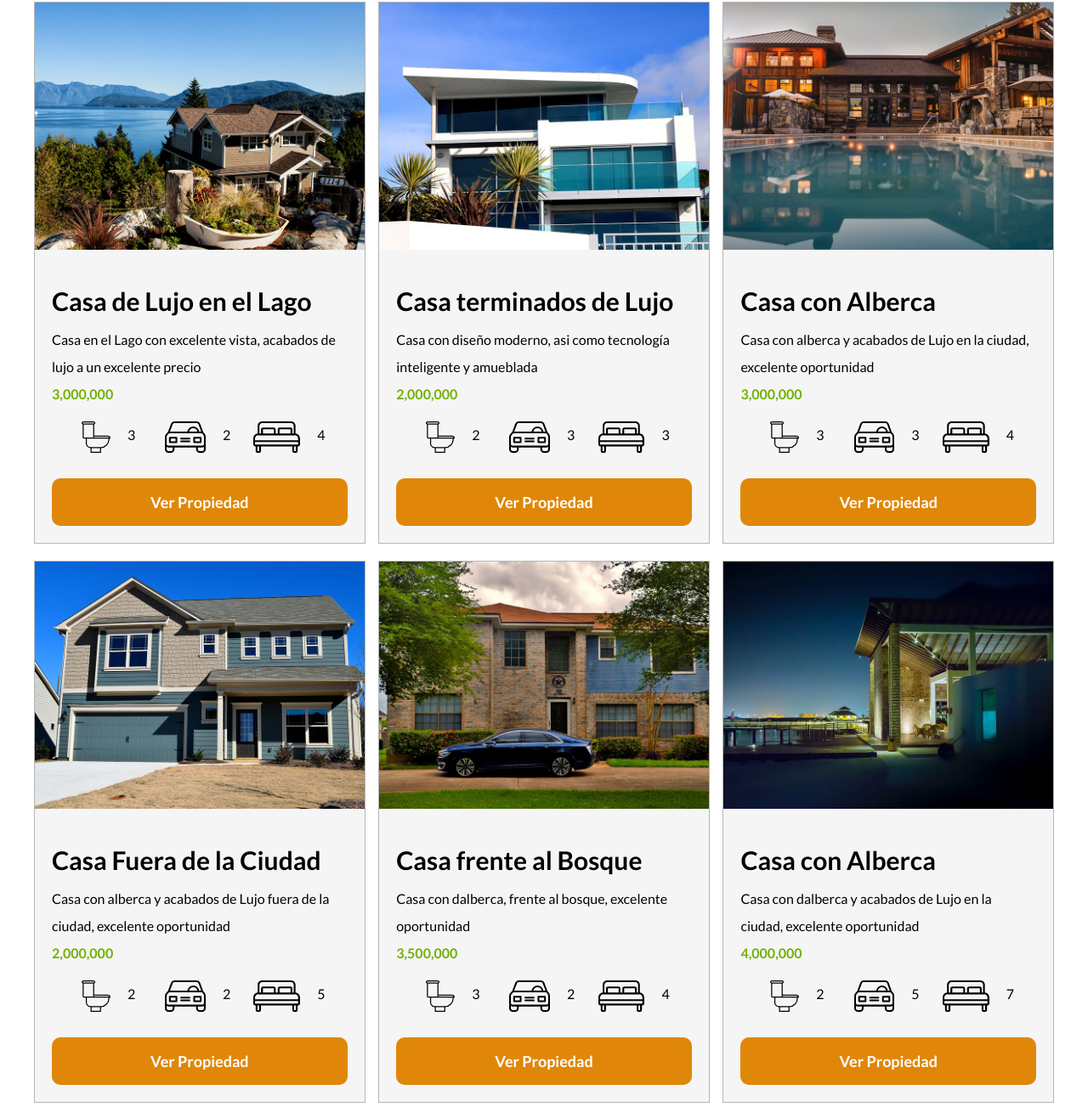
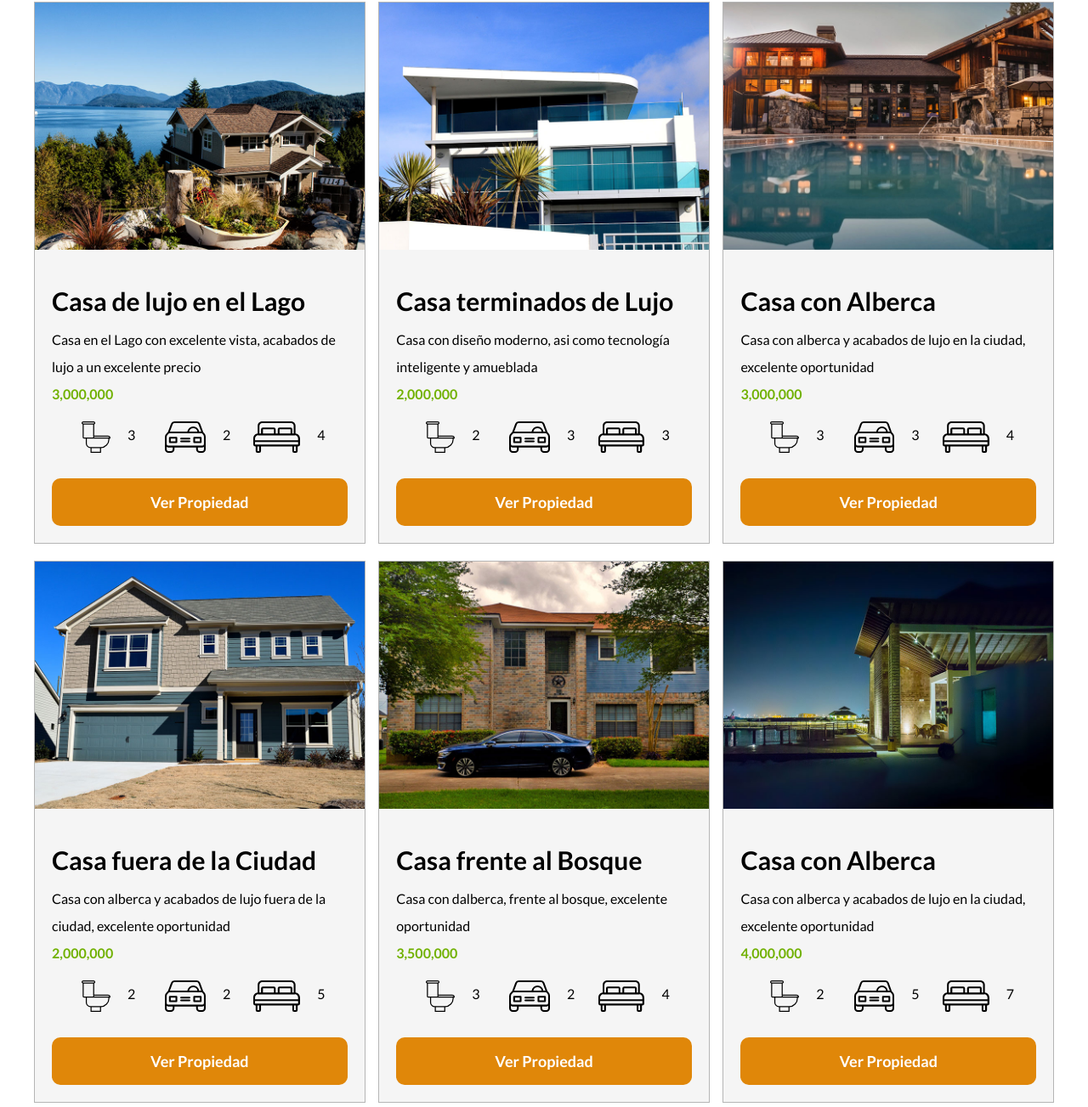
Before and after one commit to AlanWegner/AlanWegner.github.io, a plain HTML site: page anuncios.html in a window 1280 px wide. Shown: the part 256-1559 px from the top of the page at 85% size. Drawn offline with Linux system fonts and the light colour scheme.

Commit message:
Correciones

```diff
--- a/anuncios.html
+++ b/anuncios.html
@@ -43,7 +43,7 @@
             <div class="anuncio">
                 <img src="img/anuncio1.jpg" alt="Anuncio Casa de Lujo en el Lago">
                 <div class="contenido-anuncio">
-                    <h3>Casa de Lujo en el Lago</h3>
+                    <h3>Casa de lujo en el Lago</h3>
                     <p>Casa en el Lago con excelente vista, acabados de lujo a un excelente precio</p>
                     <p class="precio">3,000,000</p>
                     <ul class="iconos-caracteristicas">
@@ -92,7 +92,7 @@
                 <img src="img/anuncio3.jpg" alt="Anuncio Casa con Alberca">
                 <div class="contenido-anuncio">
                     <h3>Casa con Alberca</h3>
-                    <p>Casa con alberca y acabados de Lujo en la ciudad, excelente oportunidad</p>
+                    <p>Casa con alberca y acabados de lujo en la ciudad, excelente oportunidad</p>
                     <p class="precio">3,000,000</p>
                     <ul class="iconos-caracteristicas">
                         <li>
@@ -115,8 +115,8 @@
             <div class="anuncio">
                 <img src="img/anuncio4.jpg" alt="Anuncio Casa de Lujo">
                 <div class="contenido-anuncio">
-                    <h3>Casa Fuera de la Ciudad</h3>
-                    <p>Casa con alberca y acabados de Lujo fuera de la ciudad, excelente oportunidad</p>
+                    <h3>Casa fuera de la Ciudad</h3>
+                    <p>Casa con alberca y acabados de lujo fuera de la ciudad, excelente oportunidad</p>
                     <p class="precio">2,000,000</p>
                     <ul class="iconos-caracteristicas">
                         <li>
@@ -164,7 +164,7 @@
                 <img src="img/anuncio6.jpg" alt="Anuncio Casa con Alberca">
                 <div class="contenido-anuncio">
                     <h3>Casa con Alberca</h3>
-                    <p>Casa con dalberca y acabados de Lujo en la ciudad, excelente oportunidad</p>
+                    <p>Casa con alberca y acabados de lujo en la ciudad, excelente oportunidad</p>
                     <p class="precio">4,000,000</p>
                     <ul class="iconos-caracteristicas">
                         <li>
```
Also changed, not shown: anuncio.html (+1 -1 lines), blog.html (+3 -3 lines).
